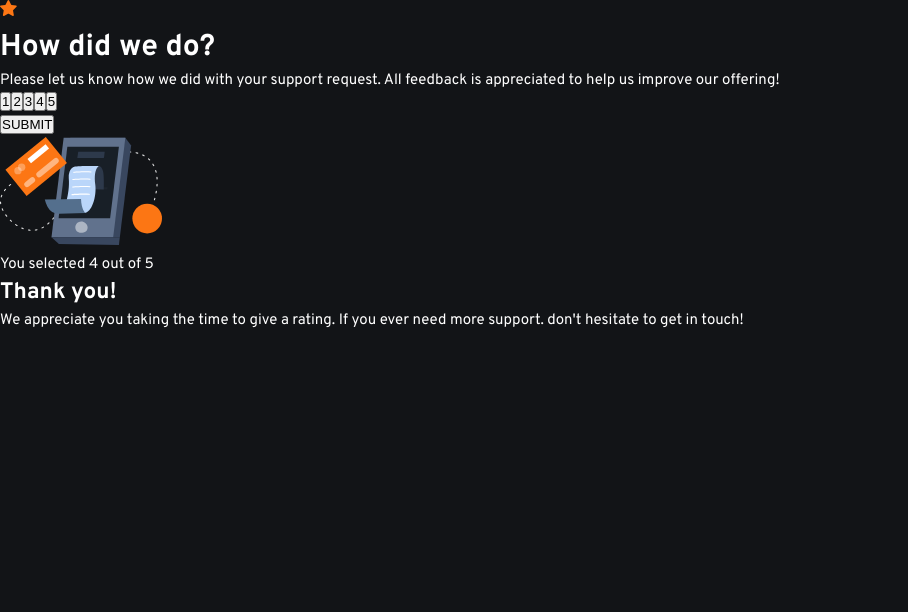
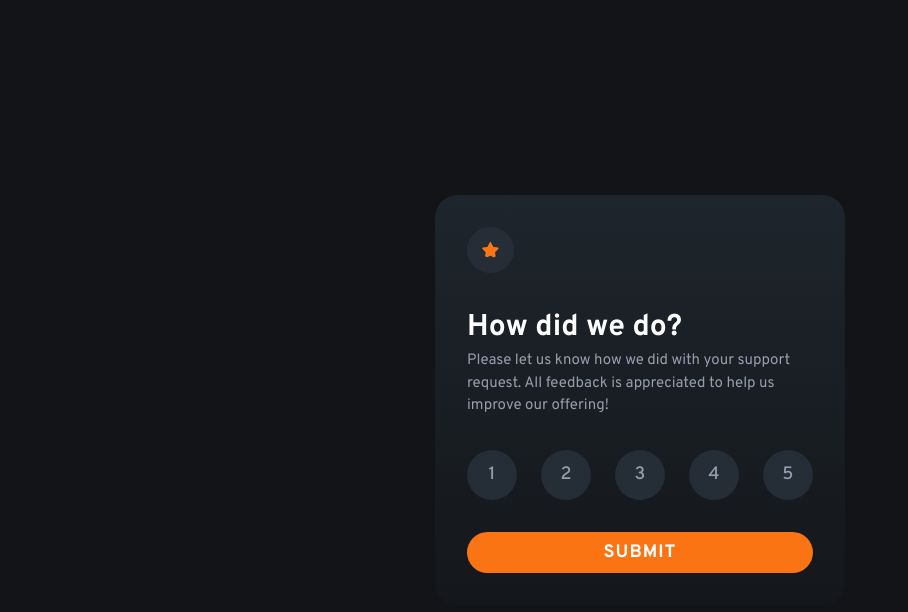
Before and after one commit to Bewjsdk/Bewjsdk.github.io, a React (Vite) app in the folder Projects/interactive-rating/: page / in a window 1280 px wide. Shown: the top 612 px of the page, without its empty margins (0-908 px from the left). Built offline with nearby package versions, Linux system fonts and the light colour scheme.

Commit message:
Add style of RatingBox

```diff
--- a/Projects/interactive-rating/src/components/RatingBox.jsx
+++ b/Projects/interactive-rating/src/components/RatingBox.jsx
@@ -31,9 +31,6 @@ function RatingBox() {
 
       {/* Submit Rating */}
       <button className='btn btn-submit'>SUBMIT</button>
-
-      <RatingSubmit />
-
     </div>
   )
 }
--- a/Projects/interactive-rating/src/styles/App.scss
+++ b/Projects/interactive-rating/src/styles/App.scss
@@ -1,8 +1,28 @@
-@use './assets/colors';
+@use './assets/colors' as *;
+
+/* Component */
+@import './components/RatingBox';
 
 // Container
 .rating-container {
   min-height: 100dvh;
-  background: colors.$veryDarkBlue;
-  color: colors.$white;
+  background: $veryDarkBlue;
+  color: $white;
+  display: flex;
+  align-items: center;
 }
+
+// Button Default
+.btn {
+  font-family: inherit;
+  font-size: 1.2rem;
+  font-weight: 500;
+  border: none;
+  padding-inline: 1em;
+  padding-block: 0.5em;
+  cursor: pointer;
+
+  &:focus-visible {
+    outline: 2px solid $orange;
+  }
+}
--- a/Projects/interactive-rating/src/styles/assets/_colors.scss
+++ b/Projects/interactive-rating/src/styles/assets/_colors.scss
@@ -7,3 +7,6 @@ $lightGrey: hsl(217, 12%, 63%);
 $mediumGrey: hsl(216, 12%, 54%);
 $darkBlue: hsl(213, 19%, 18%);
 $veryDarkBlue: hsl(216, 12%, 8%);
+
+// Linear Gradient
+$bg-linear: linear-gradient(180deg, #1e252c ,#14171b);
--- /dev/null
+++ b/Projects/interactive-rating/src/styles/components/_RatingBox.scss
@@ -0,0 +1,78 @@
+@use '../assets/colors';
+
+// Rating Card
+.rating-card {
+  inline-size: 27.34rem;
+  background: colors.$bg-linear;
+  margin-inline: auto;
+  padding: 2.14rem;
+  border-radius: 1.5em;
+  display: flex;
+  flex-direction: column;
+  align-items: flex-start;
+  row-gap: 2.14rem;
+
+  // Star Logo
+  & > img {
+    padding: 1rem;
+    border-radius: 50%;
+    background: colors.$darkBlue;
+  }
+
+  // Rating Card Info
+  &-info {
+    // Description
+    & > p {
+      color: colors.$lightGrey;
+    }
+  }
+
+  // Rating Card Score
+  &-score {
+    display: flex;
+    width: 100%;
+    justify-content: space-between;
+
+    // Button Rating Score
+    & > .btn-rating {
+      border-radius: 50%;
+      width: 50px;
+      aspect-ratio: 2 / 2;
+      display: inline-flex;
+      justify-content: center;
+      align-items: center;
+      background: colors.$darkBlue;
+      color: colors.$lightGrey;
+      transition: all 0.25s;
+
+      // Mouse Hover
+      &:hover {
+        background: colors.$orange;
+        color: colors.$white;
+      }
+
+      // Selected Button
+      &.selected {
+        background: colors.$mediumGrey;
+        color: colors.$white;
+      }
+    }
+  }
+
+  // Submit Button
+  .btn-submit {
+    width: 100%;
+    border-radius: 2em;
+    font-weight: 700;
+    letter-spacing: 1px;
+    background: colors.$orange;
+    color: colors.$white;
+    transition: all 0.25s;
+
+    // Submit Button Hover
+    &:hover {
+      background: colors.$white;
+      color: colors.$orange;
+    }
+  }
+}
```
